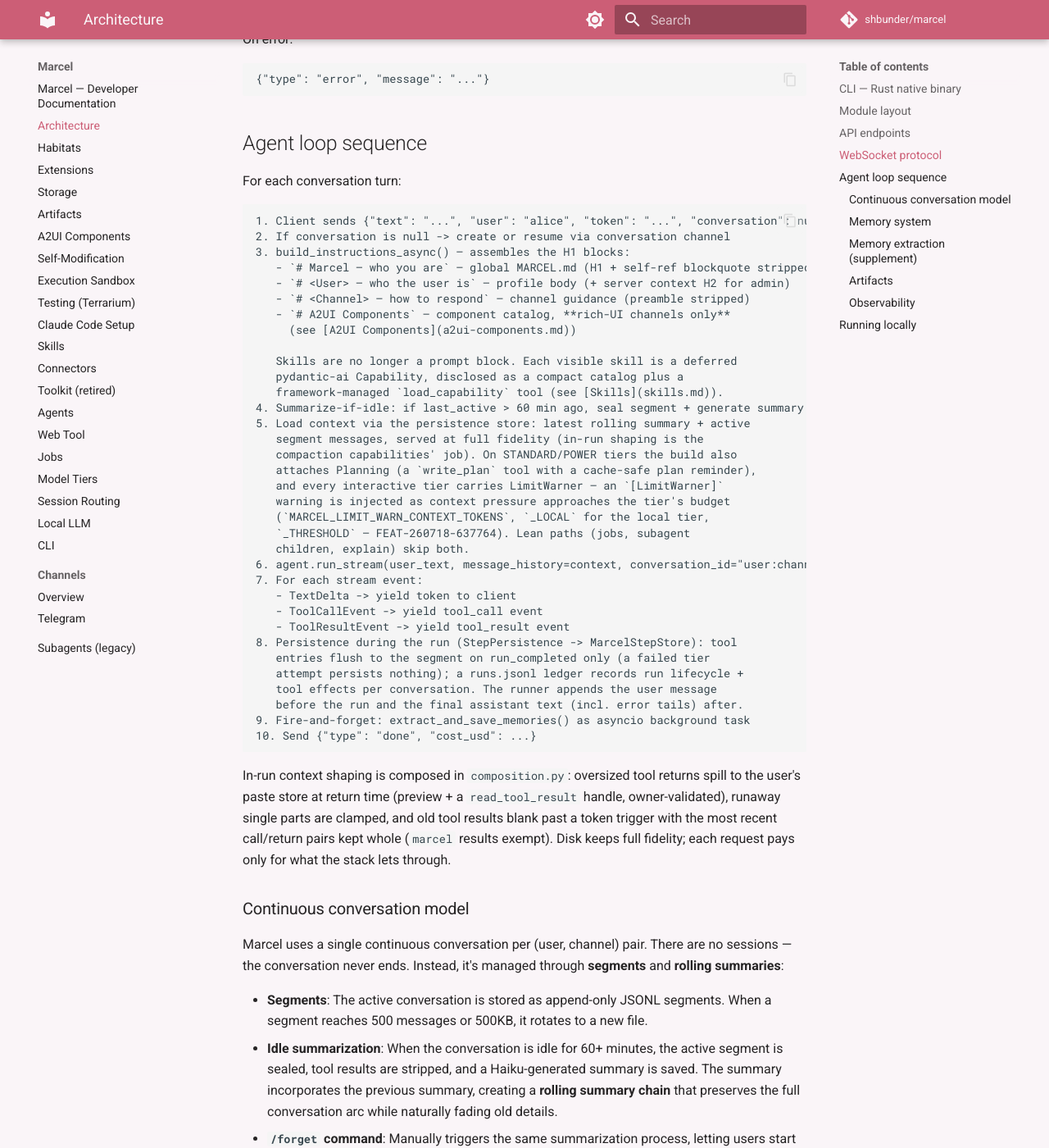
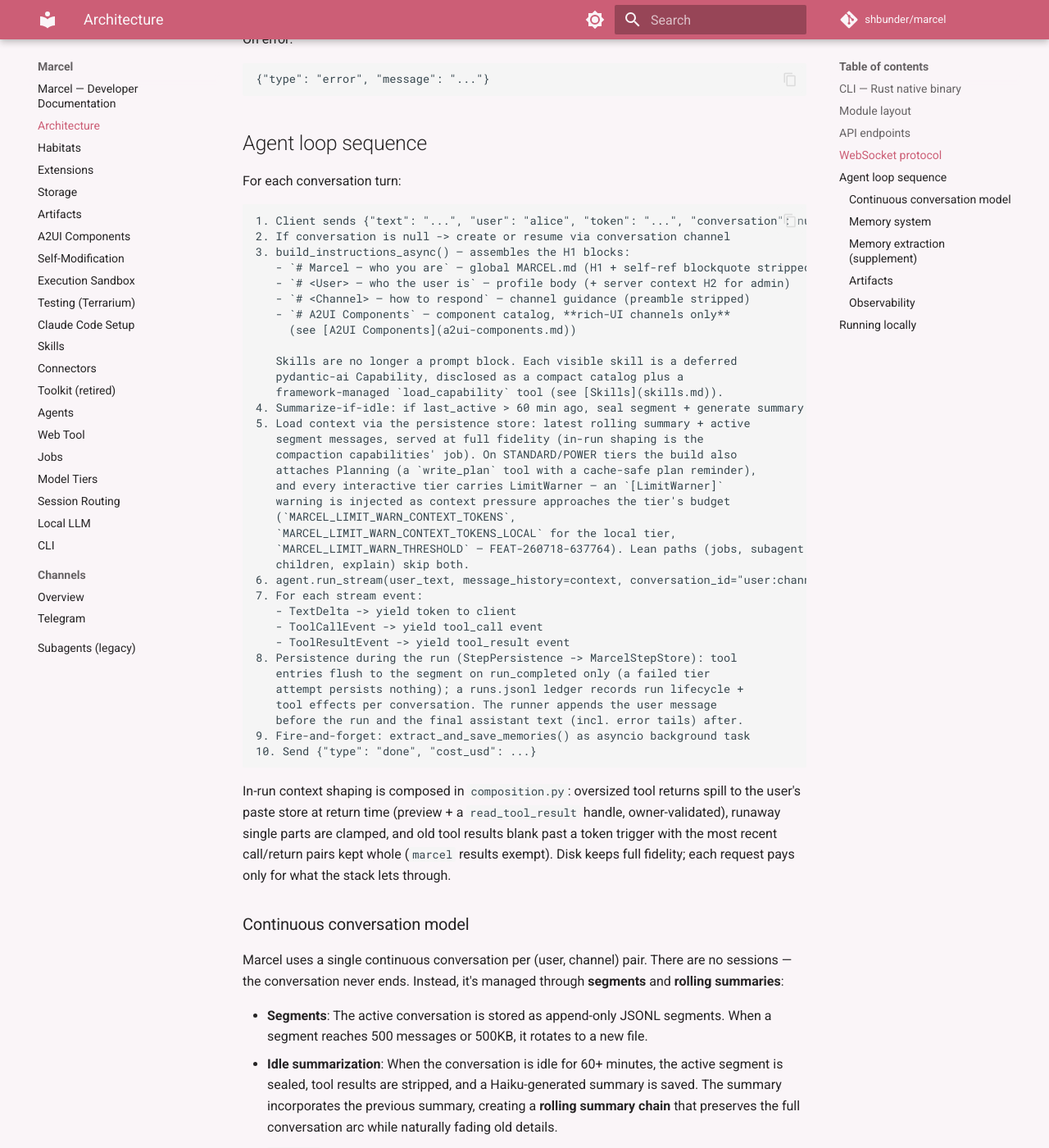
Before and after one commit to shbunder/marcel, an MkDocs documentation site: the page built from docs/architecture.md, in a window 1280 px wide and 1400 px high, scrolled down 3207 px. Shown: the whole window at 82% size. Built offline with MkDocs 1.6.1 and Material for MkDocs 9.7.7, drawn with Linux system fonts in a browser that asks for light colours; comment, search, counter and statistics services are not loaded.

Commit message:
[STORY-260719-e00c18] impl: spell out the LimitWarner env var names (verifier note — the shorthand invited a misreading)
Co-Authored-By: Claude Opus 4.8 <noreply@anthropic.com>

```diff
--- a/docs/architecture.md
+++ b/docs/architecture.md
@@ -157,8 +157,9 @@ For each conversation turn:
    attaches Planning (a `write_plan` tool with a cache-safe plan reminder),
    and every interactive tier carries LimitWarner — an `[LimitWarner]`
    warning is injected as context pressure approaches the tier's budget
-   (`MARCEL_LIMIT_WARN_CONTEXT_TOKENS`, `_LOCAL` for the local tier,
-   `_THRESHOLD` — FEAT-260718-637764). Lean paths (jobs, subagent
+   (`MARCEL_LIMIT_WARN_CONTEXT_TOKENS`,
+   `MARCEL_LIMIT_WARN_CONTEXT_TOKENS_LOCAL` for the local tier,
+   `MARCEL_LIMIT_WARN_THRESHOLD` — FEAT-260718-637764). Lean paths (jobs, subagent
    children, explain) skip both.
 6. agent.run_stream(user_text, message_history=context, conversation_id="user:channel")
 7. For each stream event:
```
